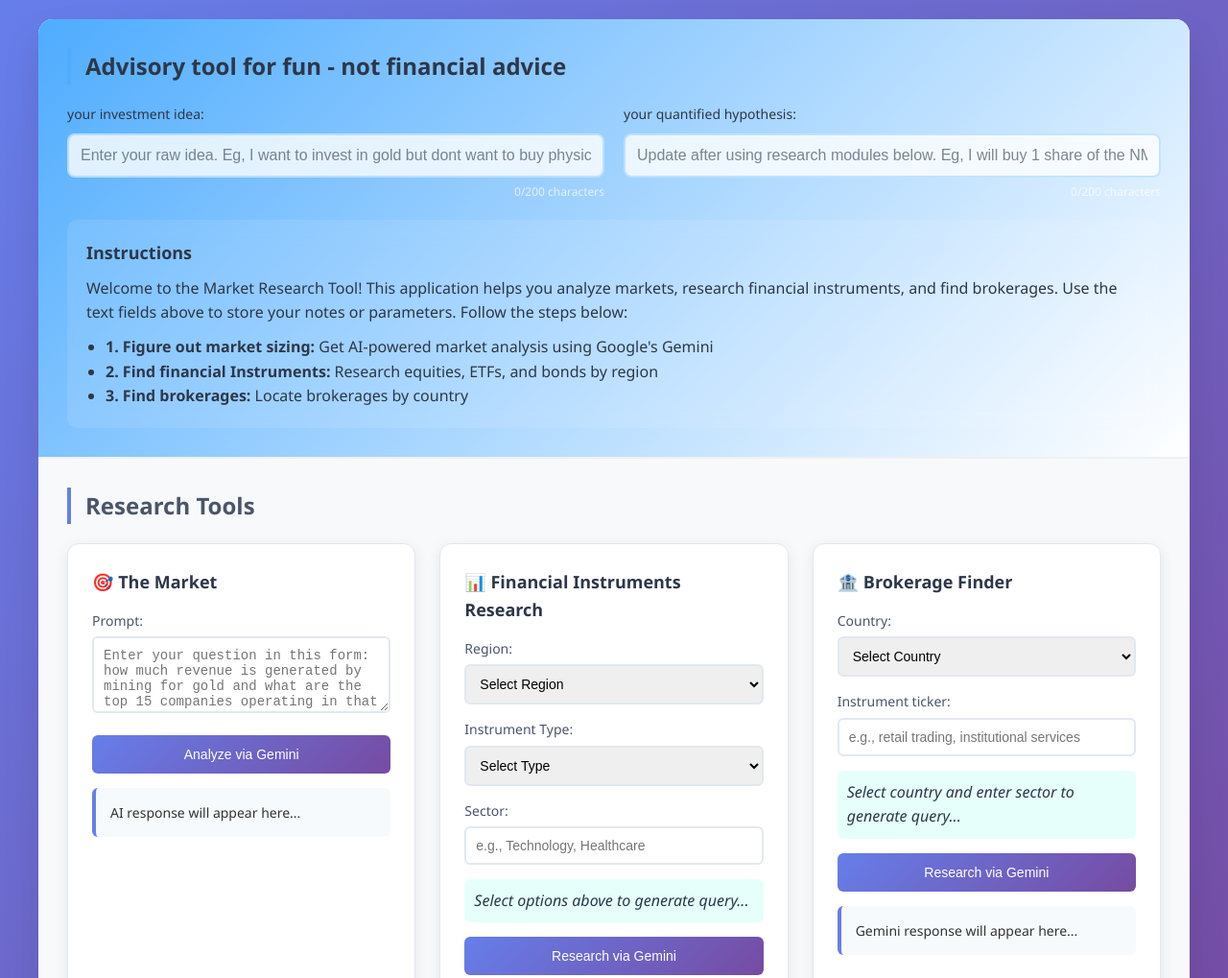
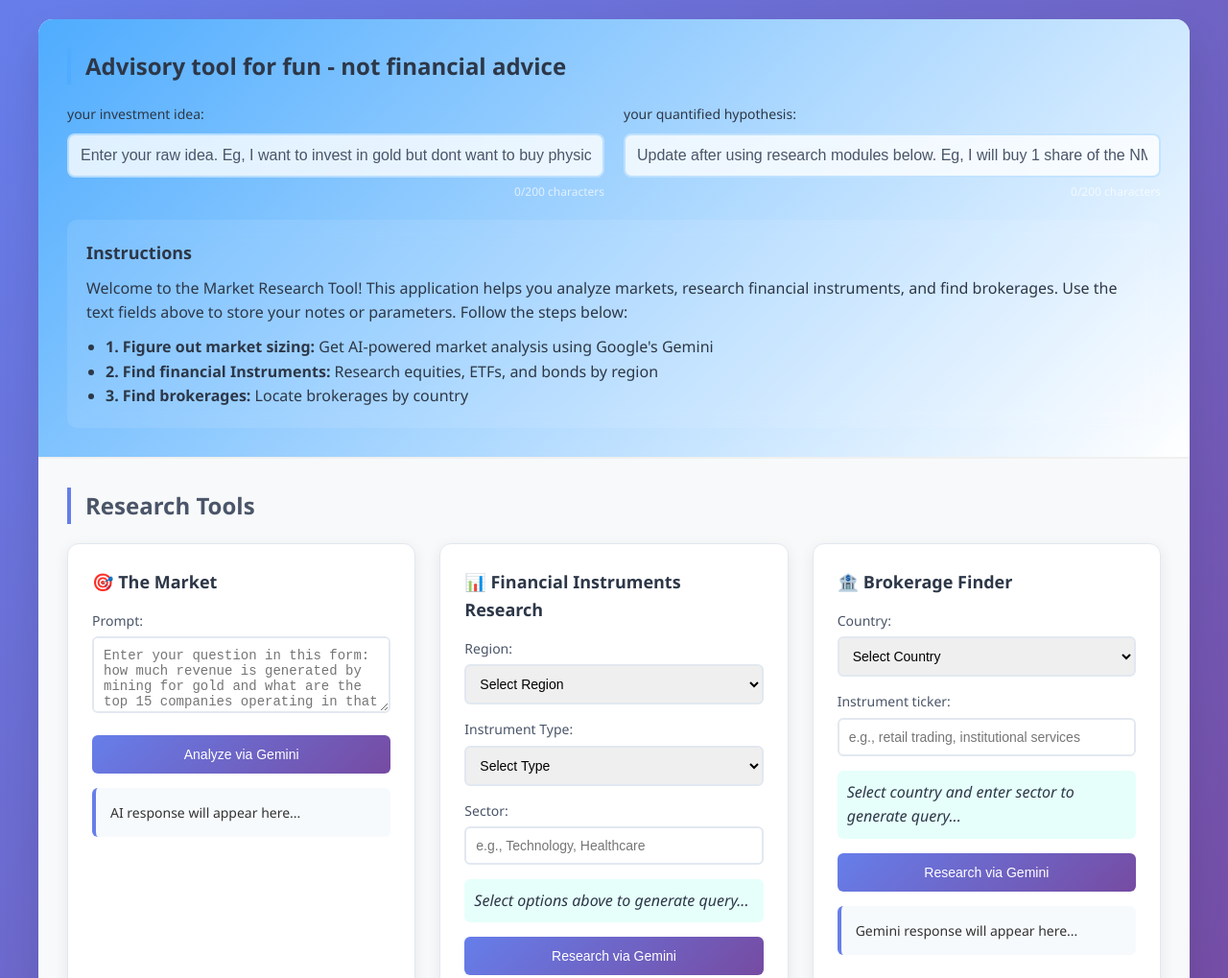
Before and after one commit to 123mbam/investment-research-tool, a plain HTML site: page index.html in a window 1280 px wide. Shown: the top 1019 px of the page at 96% size. Drawn offline with Linux system fonts and the light colour scheme.

Commit message:
Update index.html

```diff
--- a/index.html
+++ b/index.html
@@ -85,7 +85,11 @@
             font-size: 16px;
             backdrop-filter: blur(10px);
         }
-
+        /* Dark gray placeholder for both investment idea fields */
+#textField1::placeholder,
+#textField2::placeholder {
+    color: #4a5568;
+}
         .input-field input::placeholder {
             color: rgba(45, 55, 72, 0.6);
         }
```
